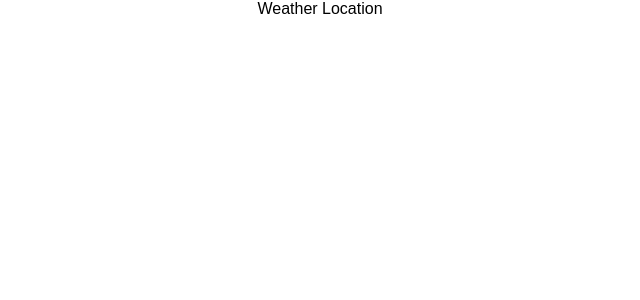
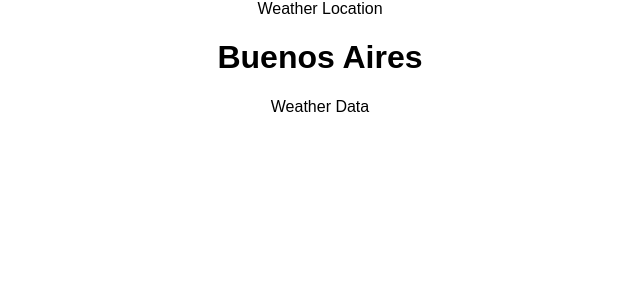
Before and after one commit to marialobillo/weather-app, a React (Create React App) app: page / in a window 1280 px wide. Shown: the top 300 px of the page, without its empty margins (320-960 px from the left). Built offline with nearby package versions, Linux system fonts and the light colour scheme.

Commit message:
adding first components

```diff
--- a/src/App.js
+++ b/src/App.js
@@ -1,12 +1,13 @@
 import React, { Component } from 'react';
-import logo from './logo.svg';
+import WeatherLocation from './components/WeatherLocation';
 import './App.css';
+
 
 class App extends Component {
 	render() {
 		return (
 			<div className="App">
-				Weather Location
+					 <WeatherLocation />
 			</div>
 		);
 	}
--- /dev/null
+++ b/src/components/Location.js
@@ -0,0 +1,7 @@
+import React from 'react';
+
+const Location = () => (
+	<div><h1>Buenos Aires</h1></div>
+);
+
+export default Location;
--- /dev/null
+++ b/src/components/WeatherData.js
@@ -0,0 +1,5 @@
+import React from 'react';
+
+const WeatherData = () => (<div>Weather Data</div>);
+
+export default WeatherData;
--- /dev/null
+++ b/src/components/WeatherLocation.js
@@ -0,0 +1,12 @@
+import React from 'react';
+import Location from './Location';
+import WeatherData from './WeatherData';
+
+const WeatherLocation = () => (
+	<div>Weather Location
+		<Location />
+		<WeatherData />
+	</div>
+);
+
+export default WeatherLocation;
```
